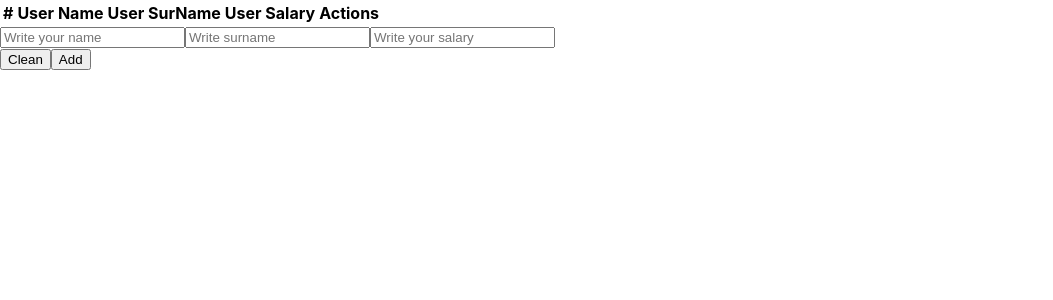
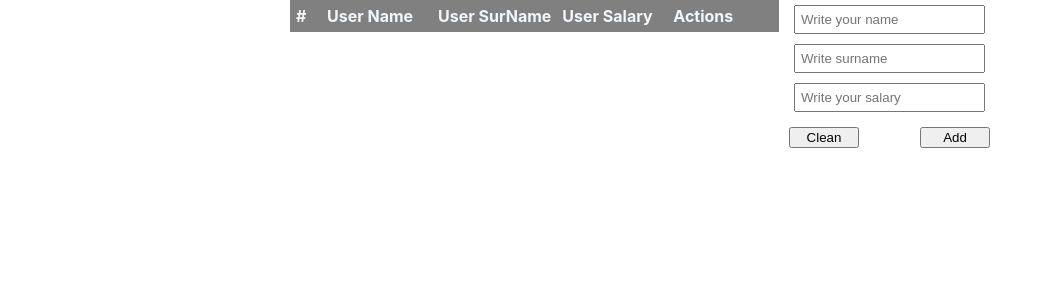
Before and after one commit to VladimirRM/Crudtable, a React (Create React App) app: page / in a window 1280 px wide. Shown: the top 300 px of the page, without its empty margins (0-1053 px from the left). Built offline with nearby package versions, Linux system fonts and the light colour scheme; the HTML template or start-up script is replaced by a standard one.

Commit message:
create array users

```diff
--- a/src/App.css
+++ b/src/App.css
@@ -1,38 +1,50 @@
-.App {
-  text-align: center;
+.wrapper{
+  width: 100%;
+  display: flex;
+  justify-content: center;
+}
+.wrapper-content{
+  display: flex;
+  justify-content: space-between;
+  width: 700px;
 }
 
-.App-logo {
-  height: 40vmin;
-  pointer-events: none;
+form{
+  display: flex;
+  flex-direction: column;
+
 }
 
-@media (prefers-reduced-motion: no-preference) {
-  .App-logo {
-    animation: App-logo-spin infinite 20s linear;
-  }
+input{
+  padding: 5px;
+  margin: 5px;
+
+}
+.buttons-wrapper{
+  display: flex;
+  justify-content: space-between;
+  width: 100%;
+  margin: 10px 0;
+}
+button{
+  width: 70px;
+
+}
+table{
+  width: 100%;
+  border-collapse: collapse;
+  border: 1px solid grey;
 }
 
-.App-header {
-  background-color: #282c34;
-  min-height: 100vh;
-  display: flex;
-  flex-direction: column;
-  align-items: center;
-  justify-content: center;
-  font-size: calc(10px + 2vmin);
-  color: white;
+th{
+  min-width: 100px;
+  border: 1px solid grey;
+  text-align: left;
+  padding: 5px;
+  background-color: grey;
+  color: aliceblue;
+
 }
-
-.App-link {
-  color: #61dafb;
+th:first-child{
+  min-width: 20px;
 }
-
-@keyframes App-logo-spin {
-  from {
-    transform: rotate(0deg);
-  }
-  to {
-    transform: rotate(360deg);
-  }
-}
```
